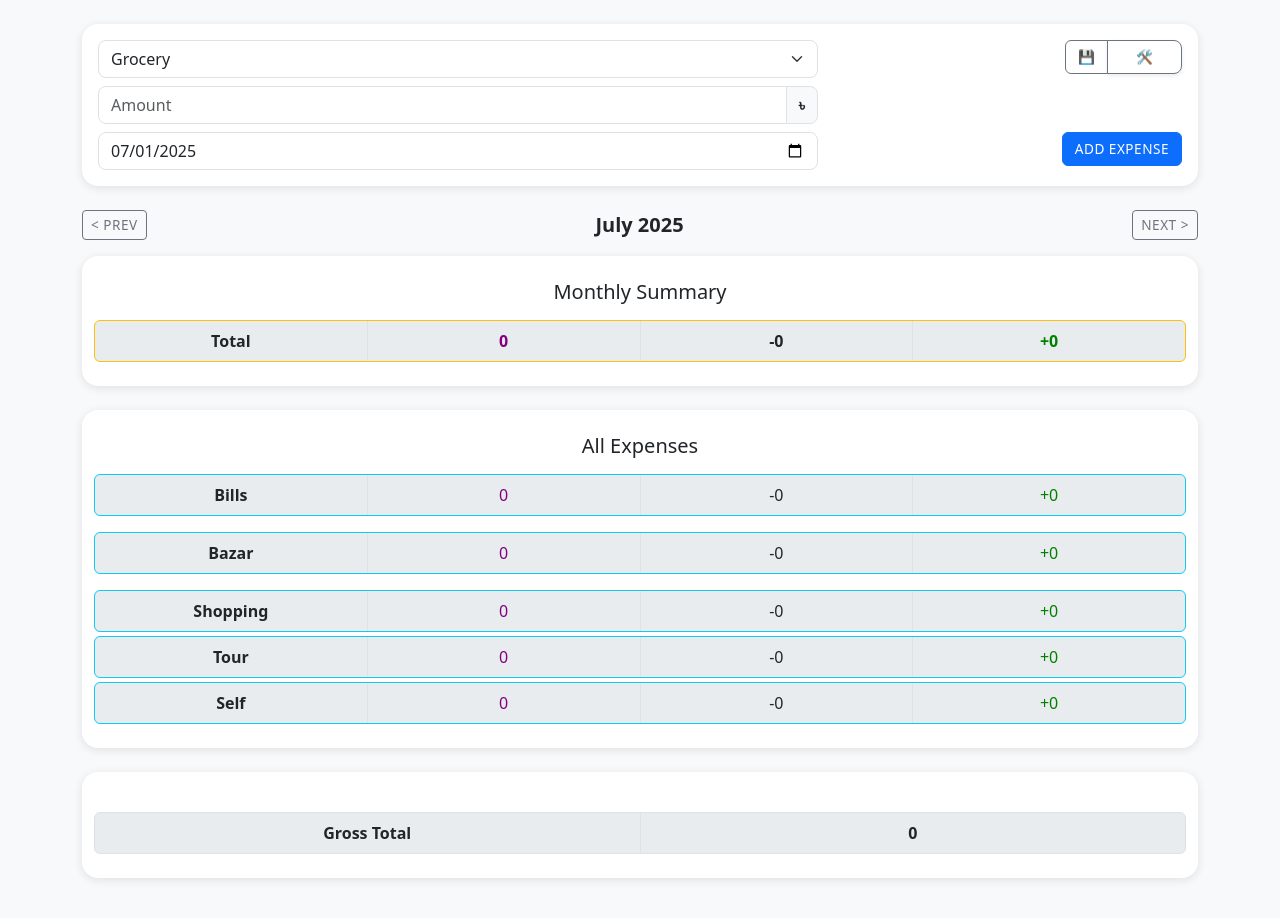
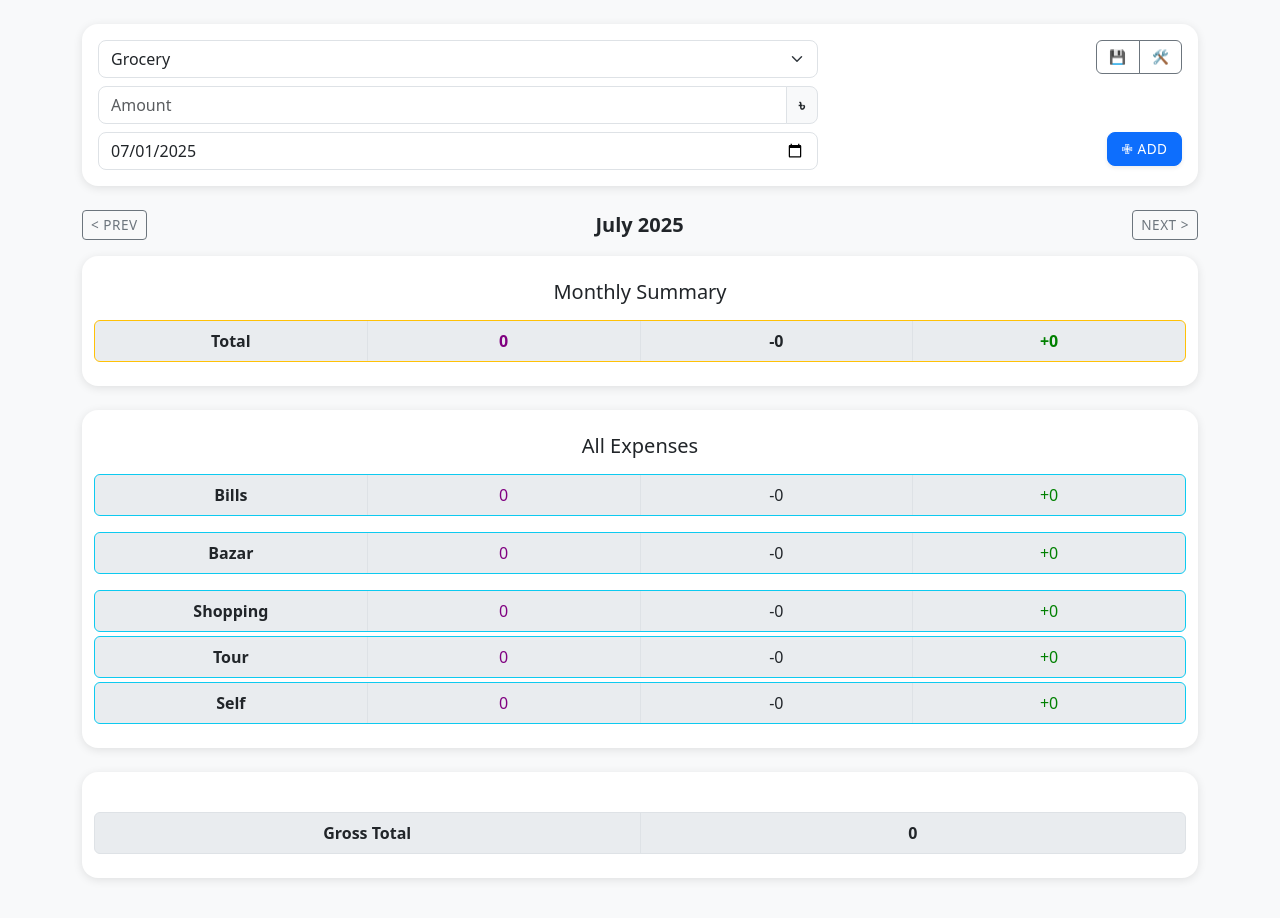
Before and after one commit to tanzimenvst/expense-app, a plain HTML site: page index.html in a window 1280 px wide. Drawn offline with nearby package versions, Linux system fonts and the light colour scheme.

Commit message:
Update index.html

```diff
--- a/index.html
+++ b/index.html
@@ -37,7 +37,7 @@
           <div class="col-4 text-end">
             <div class="input-group justify-content-end">
               <button id="export-csv-btn" class="btn btn-outline-secondary">💾</button>
-              <button class="btn btn-outline-secondary edit-btn" type="button" id="edit">🛠️</button>
+              <button class="btn btn-outline-secondary" type="button" id="edit">🛠️</button>
             </div>
           </div>
 
@@ -56,7 +56,7 @@
 
           <!-- Submission -->
           <div class="col-4 text-end">
-            <button type="submit" class="btn btn-primary">Add Expense</button>
+            <button type="submit" class="btn btn-primary edit-btn">✙ Add</button>
           </div>
         </form>
       </div>
```
